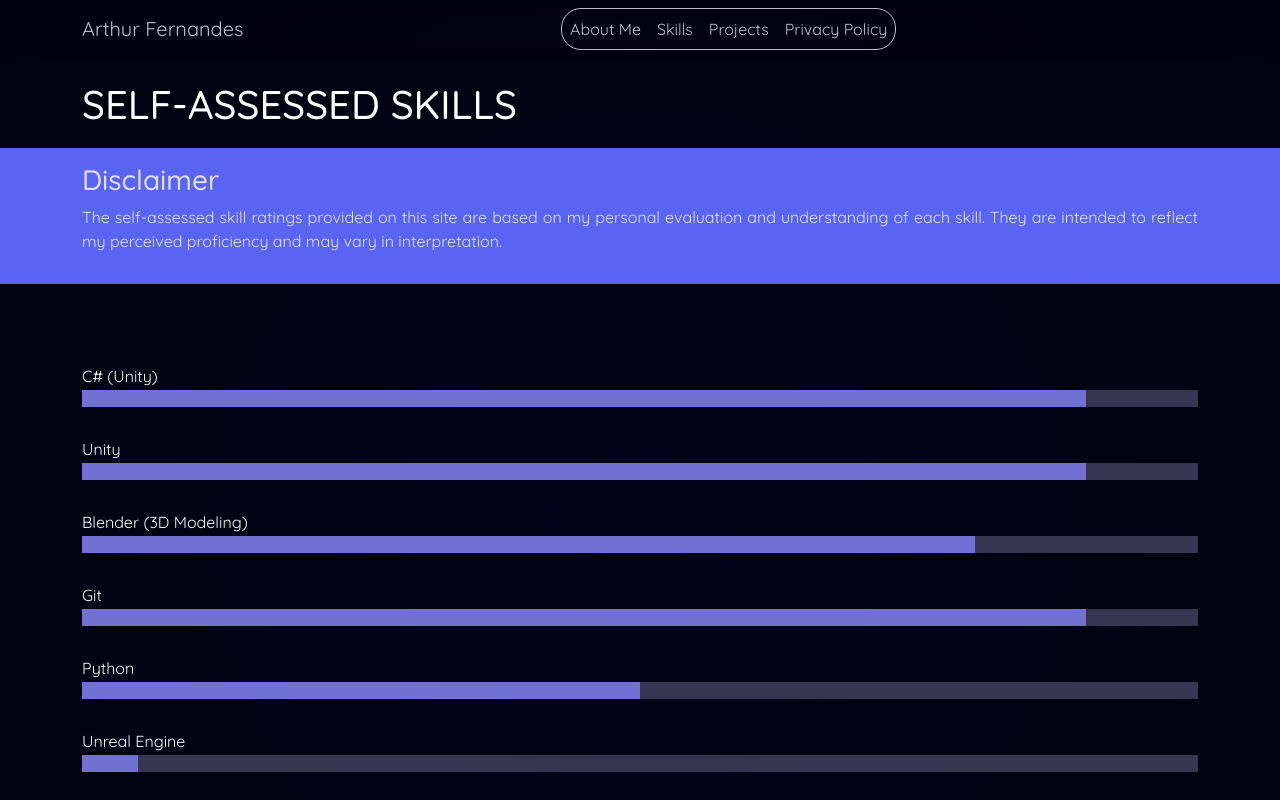
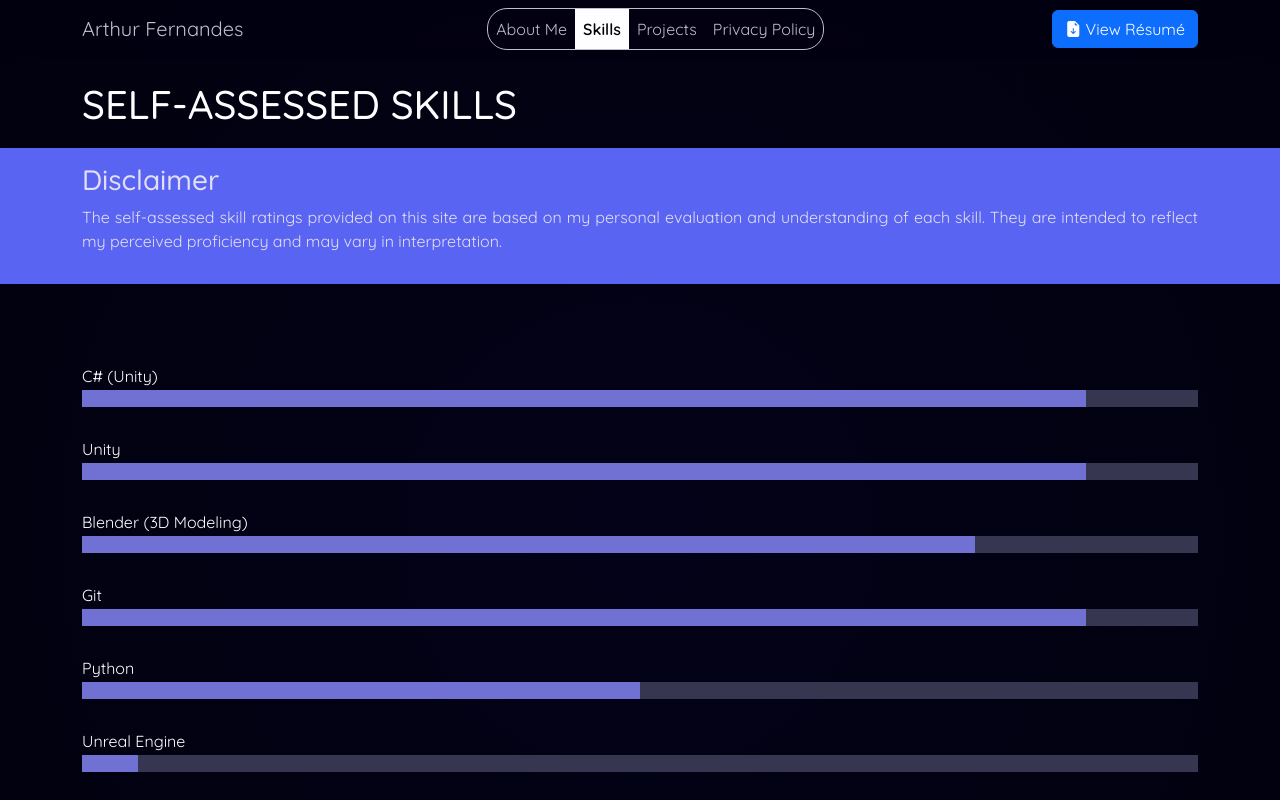
Before and after one commit to arthurjf/arthurjf.github.io, a React (Create React App) app: page /#/skills in a window 1280 px wide. Shown: the top 800 px of the page. Built offline with nearby package versions, Linux system fonts and the light colour scheme.

Commit message:
Navbar show active route

```diff
--- /dev/null
+++ b/src/css/navbar.css
@@ -0,0 +1,64 @@
+:root {
+    --navbar-border-radius: 20px;
+}
+
+.navbar {
+    backdrop-filter: blur(6px);
+    -webkit-backdrop-filter: blur(6px);
+    background-color: rgba(2, 1, 17, 0.5);
+}
+
+.navbar a {
+    color: var(--text-color);
+}
+
+.navbar-nav {
+    border-radius: 20px;
+    border: 1.5px solid var(--text-color);
+}
+
+.navbar-nav .nav-link {
+    transition: all 0.3s ease;
+}
+
+.navbar .btn-nav {
+    color: var(--text-color);
+    border: 2px solid var(--text-color);
+    background-color: transparent;
+}
+
+.navbar .btn-nav:hover {
+    color: var(--background-color);
+    border: 2px solid var(--text-color);
+    background-color: var(--title-text-color);
+}
+
+.nav-item a:hover,
+.navbar-nav .nav-link.active {
+    font-weight: 600;
+    background-color: var(--title-text-color);
+    color: var(--background-color);
+}
+
+.nav-item .first-item {
+    border-radius: var(--navbar-border-radius) var(--navbar-border-radius) 0 0;
+}
+
+.nav-item .last-item {
+    border-radius: 0 0 var(--navbar-border-radius) var(--navbar-border-radius);
+}
+
+@media (min-width: 768px) {
+    .nav-item .first-item {
+        border-radius: var(--navbar-border-radius) 0 0 var(--navbar-border-radius);
+    }
+
+    .nav-item .last-item {
+
+        border-radius: 0 var(--navbar-border-radius) var(--navbar-border-radius) 0;
+    }
+}
+
+.navbar .navbar-brand:hover {
+    color: var(--primary-color);
+}
--- a/src/css/style.css
+++ b/src/css/style.css
@@ -49,25 +49,6 @@
   height: var(--header-height);
 }
 
-.navbar {
-  backdrop-filter: blur(6px);
-  -webkit-backdrop-filter: blur(6px);
-  background-color: rgba(2, 1, 17, 0.5);
-}
-
-.navbar a:hover {
-  color: var(--title-text-color);
-}
-
-.navbar a {
-  color: var(--text-color);
-}
-
-.navbar-nav {
-  border-radius: 20px;
-  border: 1.5px solid var(--text-color);
-}
-
 .content {
   width: 100%;
   height: 100%;
@@ -83,14 +64,20 @@
   padding: 0;
 }
 
-.navbar .btn-custom {
-  color: var(--text-color);
-  border: 2px solid var(--text-color);
-  background-color: transparent;
+a {
+  color: var(--primary-color);
 }
 
-a {
-  color: var(--primary-color);
+.btn-custom {
+  color: var(--title-text-color) !important;
+  background-color: var(--primary-color) !important;
+  border-color: var(--primary-color) !important;
+}
+
+.btn-custom:hover {
+  color: var(--primary-color) !important;
+  background-color: var(--title-text-color) !important;
+  border-color: var(--title-text-color) !important;
 }
 
 .btn-outline-primary {
--- a/src/includes/Header.js
+++ b/src/includes/Header.js
@@ -1,14 +1,16 @@
 import React from 'react';
-import { Link } from 'react-router-dom';
+import { NavLink } from 'react-router-dom';
+import '../css/style.css';
+import '../css/navbar.css';
 
 function Header() {
     return (
         <header>
             <nav className="navbar navbar-expand-lg fixed-top">
                 <div className="container">
-                    <Link className="navbar-brand" to="/about">Arthur Fernandes</Link>
+                    <NavLink className="navbar-brand" to="/about">Arthur Fernandes</NavLink>
                     <div className="d-md-none">
-                        <button className="btn btn-custom" type="button" data-bs-toggle="collapse" data-bs-target="#navbarNav"
+                        <button className="btn btn-nav" type="button" data-bs-toggle="collapse" data-bs-target="#navbarNav"
                             aria-controls="navbarNav" aria-expanded="false" aria-label="Toggle navigation">
                             Menu
                         </button>
@@ -16,19 +18,22 @@
                     <div className="collapse navbar-collapse justify-content-center" id="navbarNav">
                         <ul className="navbar-nav">
                             <li className="nav-item">
-                                <Link className="nav-link" to="/about">About Me</Link>
+                                <NavLink className="nav-link first-item" activeClassName="active" exact to="/about">About Me</NavLink>
                             </li>
                             <li className="nav-item">
-                                <Link className="nav-link" to="/skills">Skills</Link>
+                                <NavLink className="nav-link middle-item" activeClassName="active" to="/skills">Skills</NavLink>
                             </li>
                             <li className="nav-item">
-                                <Link className="nav-link" to="/projects/transitcourse">Projects</Link>
+                                <NavLink className="nav-link middle-item" activeClassName="active" to="/projects/transitcourse">Projects</NavLink>
                             </li>
                             <li className="nav-item">
-                                <Link className="nav-link" to="/privacy">Privacy Policy</Link>
+                                <NavLink className="nav-link last-item" activeClassName="active" to="/privacy">Privacy Policy</NavLink>
                             </li>
                         </ul>
                     </div>
+                    <a className="btn btn-custom" href="./res/CV.pdf" target="_blank" rel="noopener noreferrer">
+                        <i className="bi bi-file-earmark-arrow-down-fill"></i> View Résumé
+                    </a>
                 </div>
             </nav>
         </header>
```
